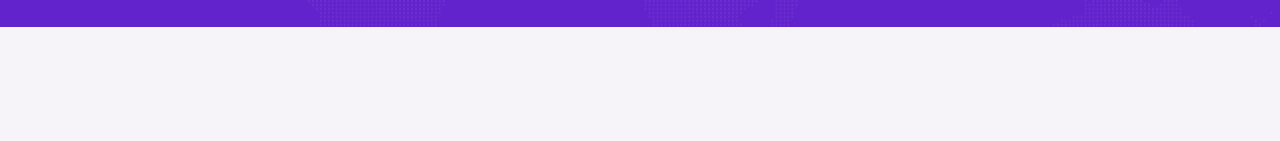
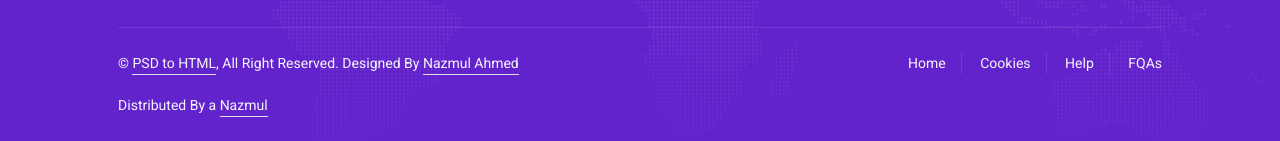
Before and after one commit to nzml906/html_, a website with bundled scripts: page index.html in a window 1280 px wide. Shown: the part 8269-8410 px from the top of the page. Before the commit the page ends 8296 px from the top, so only its background shows below. Built offline with nearby package versions, Linux system fonts and the light colour scheme; animation ran at ten frames a second.

Commit message:
Footer Copyright section done

```diff
--- a/index.html
+++ b/index.html
@@ -796,6 +796,7 @@
         class="container-fluid bg-primary text-light footer wow fadeIn"
         data-wow-delay="0.1s"
       >
+        <!-- Links section -->
         <div class="container py-5 px-lg-5">
           <div class="row g-5">
             <!-- Address -->
@@ -911,6 +912,37 @@
             </div>
           </div>
         </div>
+        <!-- Copyright section -->
+        <div class="container px-lg-5">
+          <div class="copyright">
+            <div class="row">
+              <div class="col-md-6 text-center text-md-start mb-3 mb-md-0">
+                &copy; <a class="border-bottom" href="#">PSD to HTML</a>, All
+                Right Reserved. Designed By
+                <a
+                  class="border-bottom"
+                  href="https://nzml906.github.io/nazmul-portfolio/#/"
+                  >Nazmul Ahmed</a
+                ><br /><br />
+                Distributed By a
+                <a
+                  class="border-bottom"
+                  href="https://nzml906.github.io/nazmul-portfolio/#/"
+                  target="_blank"
+                  >Nazmul</a
+                >
+              </div>
+              <div class="col-md-6 text-center text-md-end">
+                <div class="footer-menu">
+                  <a href="">Home</a>
+                  <a href="">Cookies</a>
+                  <a href="">Help</a>
+                  <a href="">FQAs</a>
+                </div>
+              </div>
+            </div>
+          </div>
+        </div>
       </div>
       <!-- Footer End -->
     </div>
```
